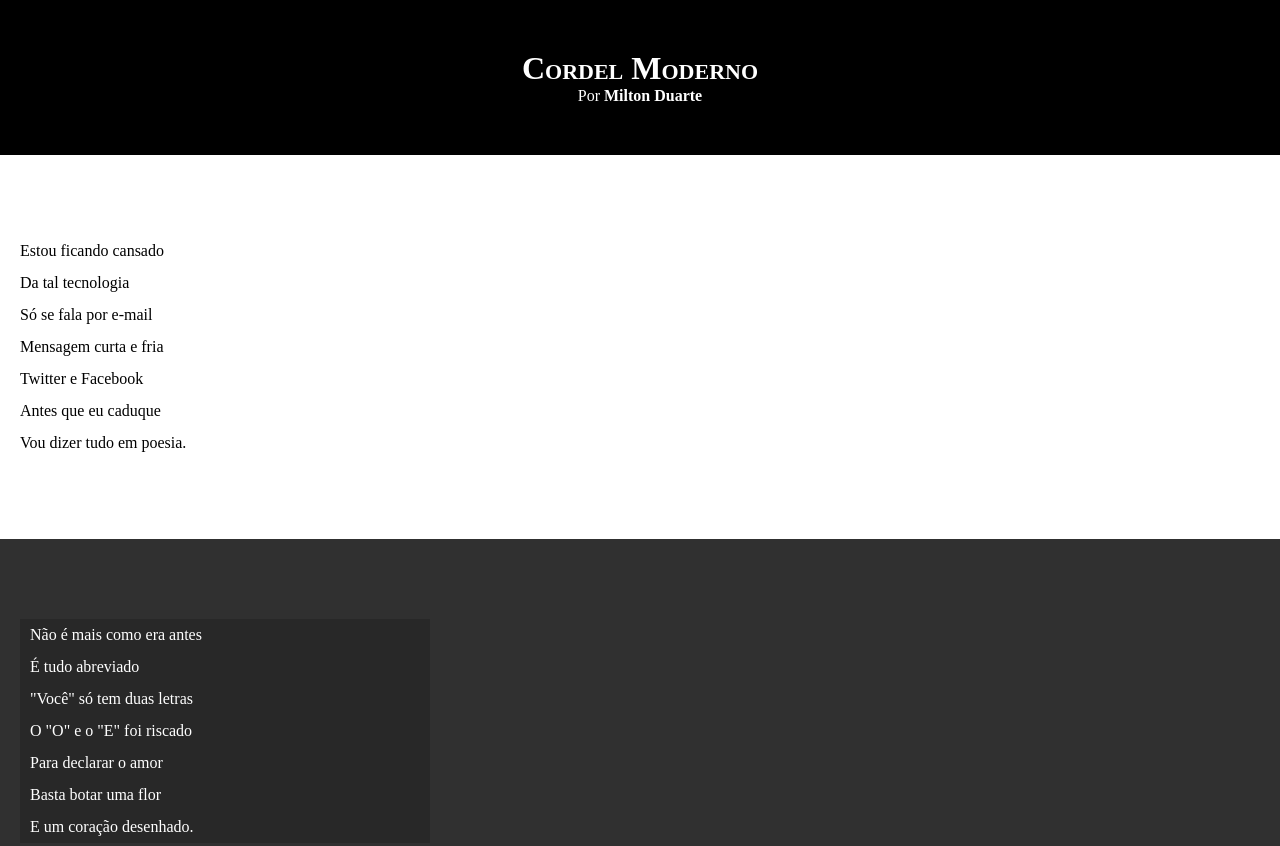
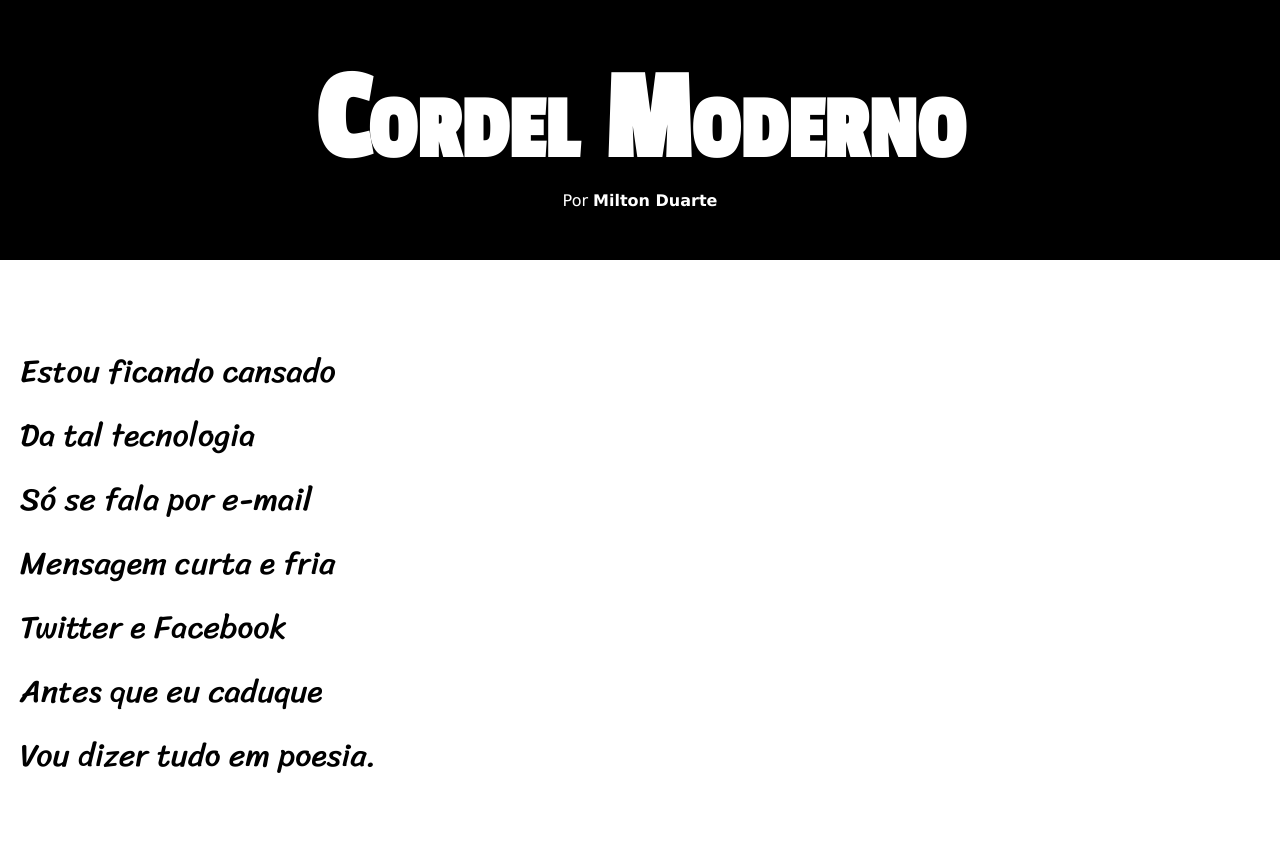
Before and after one commit to danilocsalmeida/html-css, a plain HTML site: page desafios/d012/index.html in a window 1280 px wide. Shown: the top 846 px of the page. Drawn offline with Linux system fonts and the light colour scheme.

Commit message:
atualização de estilos desafio 12

```diff
--- a/desafios/d012/estilo/style.css
+++ b/desafios/d012/estilo/style.css
@@ -1,13 +1,25 @@
 @charset "UTF-8";
+
+@import url('https://fonts.googleapis.com/css2?family=Passion+One&display=swap');
+
+@import url('https://fonts.googleapis.com/css2?family=Sriracha&display=swap');
+
+:root {
+    --fonte1: Verdana, Geneva, Tahoma, sans-serif;
+    --fonte2: 'Passion One', cursive;
+    --fonte3: 'Sriracha', cursive;
+}
 
 * {
     margin: 0px;
     padding: 0px;
+    font-size: 1em;
 }
 
 html, body {
     min-height: 100vh;
     background-color: darkgray;
+    font-family: var(--fonte1);
 }
 
 header {
@@ -19,6 +31,8 @@ header {
 header > h1 {
     padding-top: 50px;
     font-variant: small-caps;
+    font-family: var(--fonte2);
+    font-size: 10vw;
 }
 
 header > p {
@@ -40,6 +54,8 @@ section {
     padding-bottom: 10vh;
     line-height: 2em;
     padding-left: 20px;
+    font-family: var(--fonte3);
+    font-size: 2.5vw;
 }
 
 section.normal {
@@ -53,9 +69,9 @@ section.imagem {
 }
 
 section.imagem > p {
+    display: inline-block;
+    padding: 10px;
     background-color: rgba(0, 0, 0, 0.164);
-    width: 400px;
-    padding-left: 10px;
 }
 
 footer {
```
